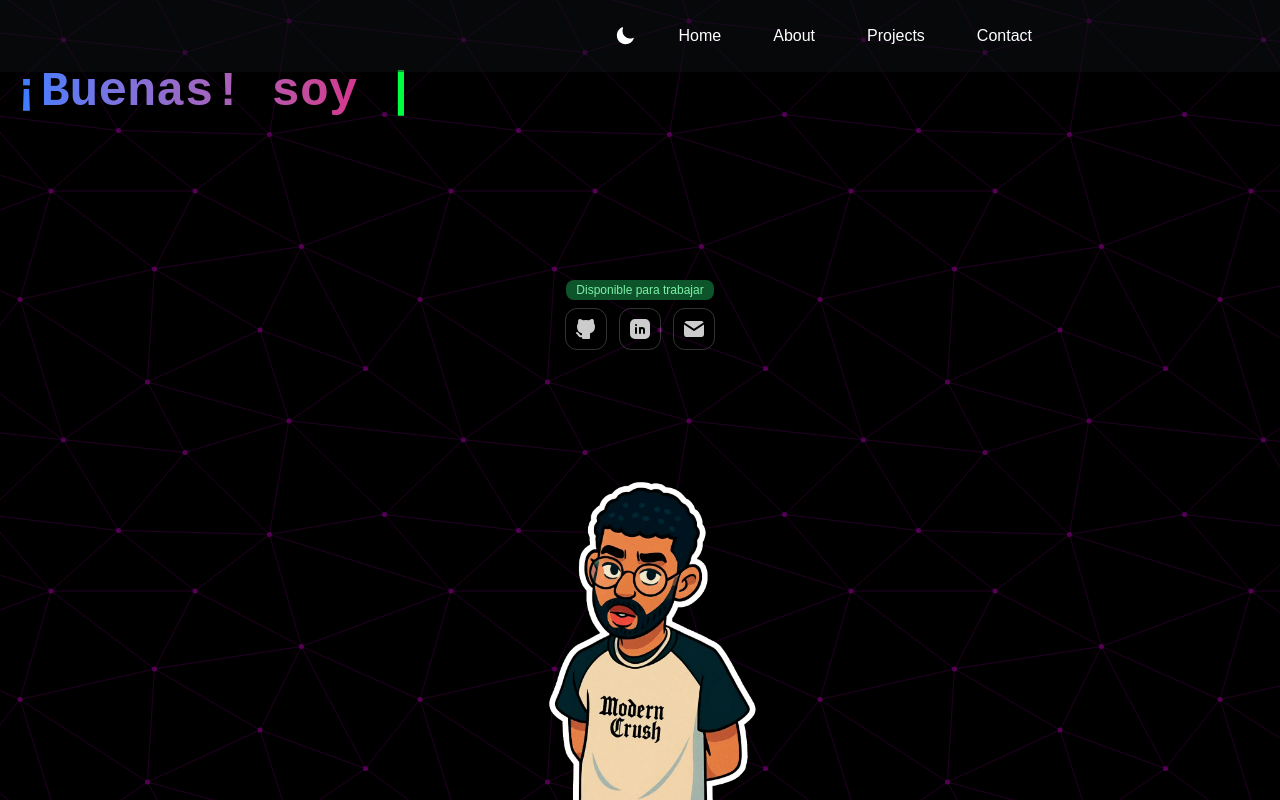
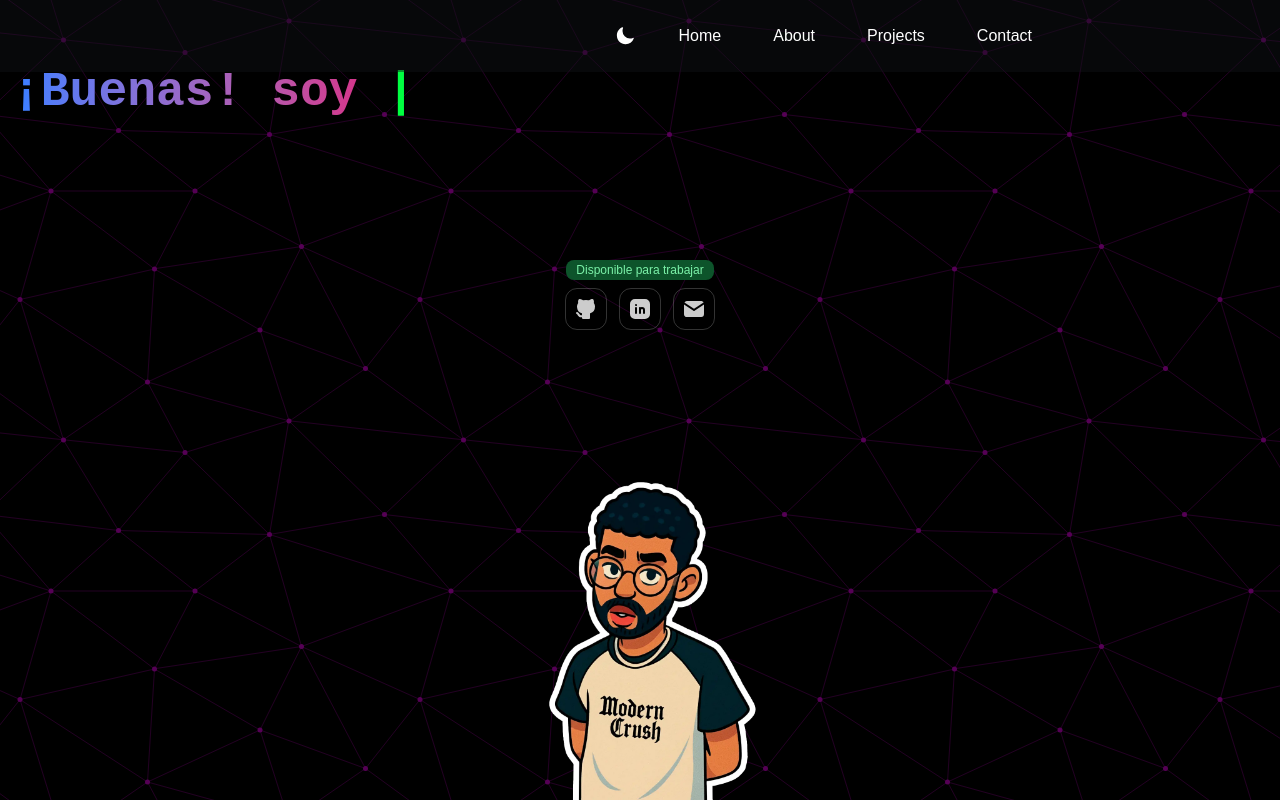
Before and after one commit to Camilo-Pal0/portfolio2, an Astro site: page / in a window 1280 px wide. Built offline with nearby package versions, Linux system fonts and the light colour scheme; Astro itself is replaced by a stand-in of ours.

Commit message:
testing 15

```diff
--- a/src/pages/index.astro
+++ b/src/pages/index.astro
@@ -33,7 +33,7 @@ import '../styles/cursorAnimated.css'
 
 			<!-- Badge e icnonos -->
 			<section
-			class="absolute left-1/2 top-70 -translate-x-1/2 space-y-2 flex  flex-col justify-center z-[900]"
+			class="absolute left-1/2 top-65 -translate-x-1/2 space-y-2 flex  flex-col justify-center z-[900]"
 			>
 				<!-- Bagde -->
 				<div class="flex justify-center items-center">
```
